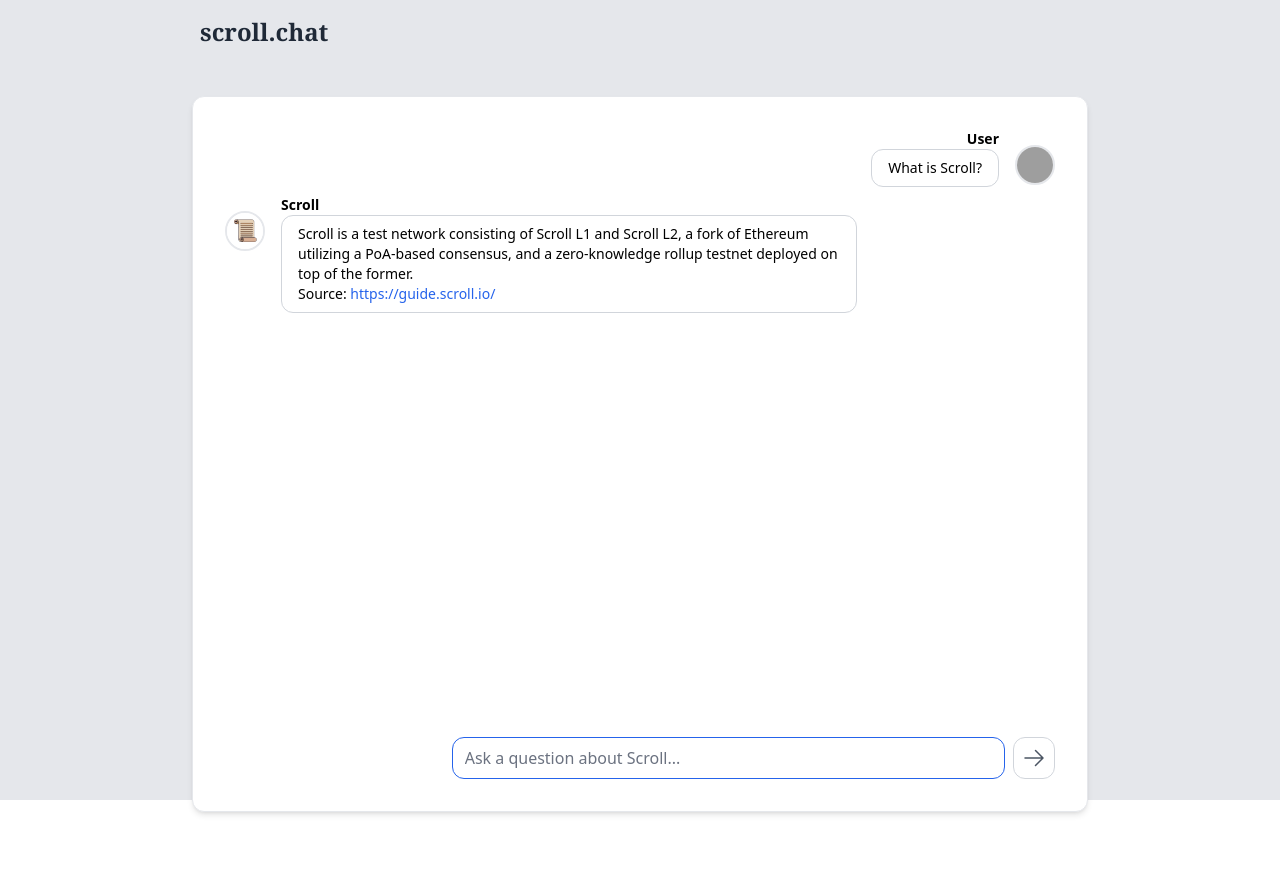
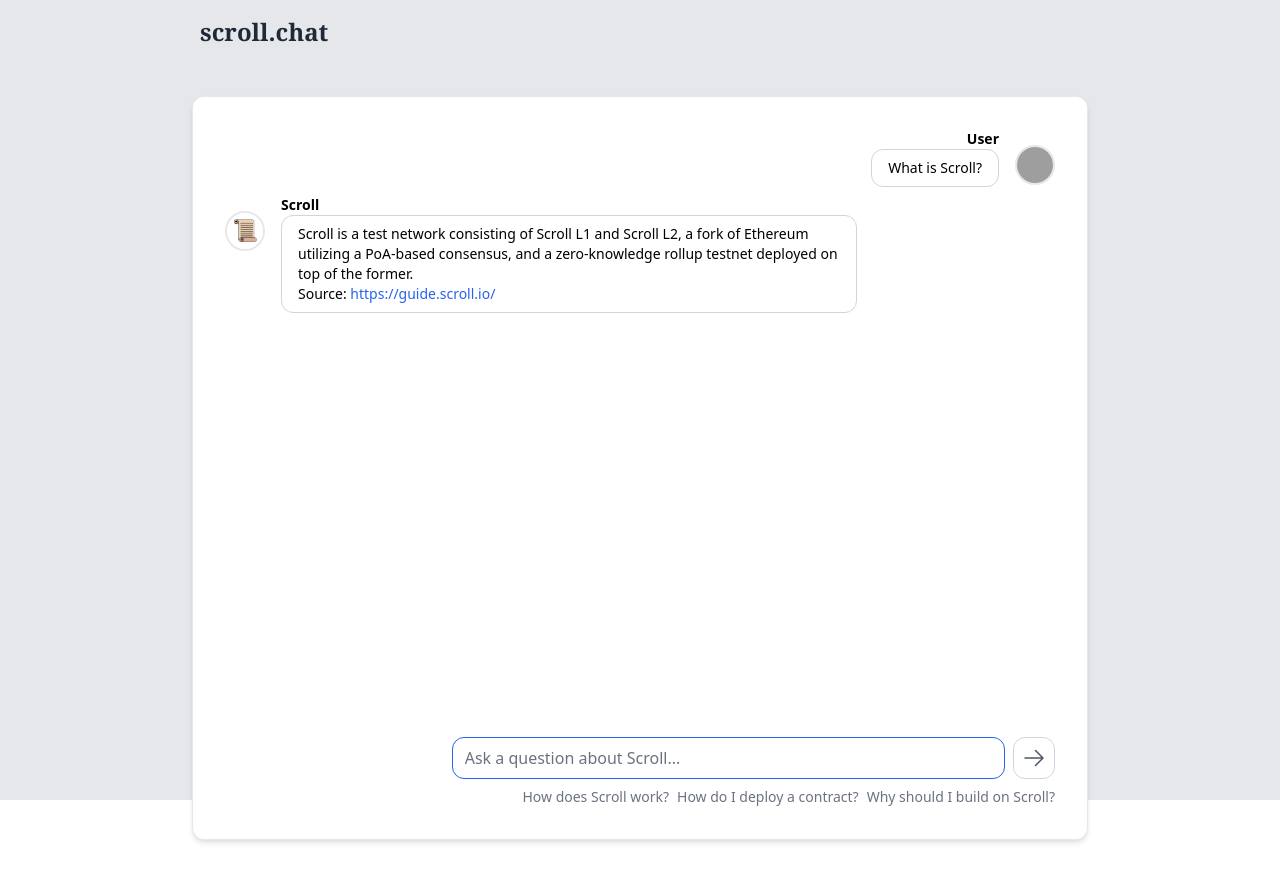
Before and after one commit to shrimpynuts/scroll-chat-frontend, a Next.js app: page / in a window 1280 px wide. Shown: the top 882 px of the page. Built offline with nearby package versions, Linux system fonts and the light colour scheme; grey boxes are pictures that could not be loaded; what wagmi would draw is missing.

Commit message:
feat: suggested questions

```diff
--- a/components/chat/index.tsx
+++ b/components/chat/index.tsx
@@ -96,6 +96,12 @@
     }
   };
 
+  const exampleQuestions = [
+    "How does Scroll work?",
+    "How do I deploy a contract?",
+    "Why should I build on Scroll?",
+  ];
+
   return (
     <div className="relative w-full rounded-xl border border-gray-200 bg-white p-4 shadow-md md:p-8">
       <div className="relative flex w-full flex-col justify-between">
@@ -139,6 +145,19 @@
             <ArrowRightIcon className="h-6 w-6 text-gray-600" />
           </button>
         </div>
+        <div className="mt-2 flex justify-end space-x-2">
+          {exampleQuestions.map((question, index) => (
+            <div
+              key={index}
+              className="cursor-pointer text-sm text-gray-500 hover:text-gray-700"
+              onClick={() => {
+                if (!scrollIsTyping) setTextArea(question);
+              }}
+            >
+              {question}
+            </div>
+          ))}
+        </div>
       </div>
     </div>
   );
```
